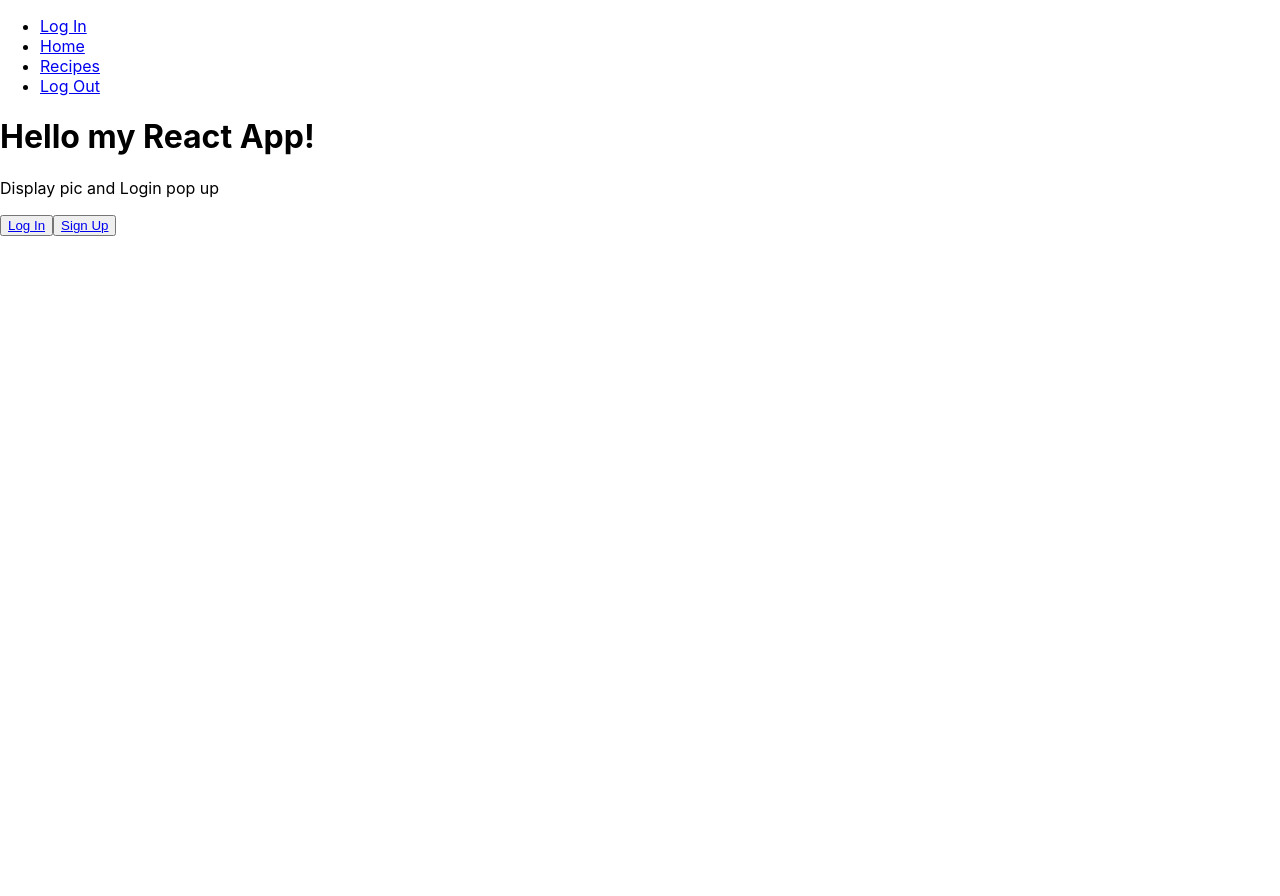
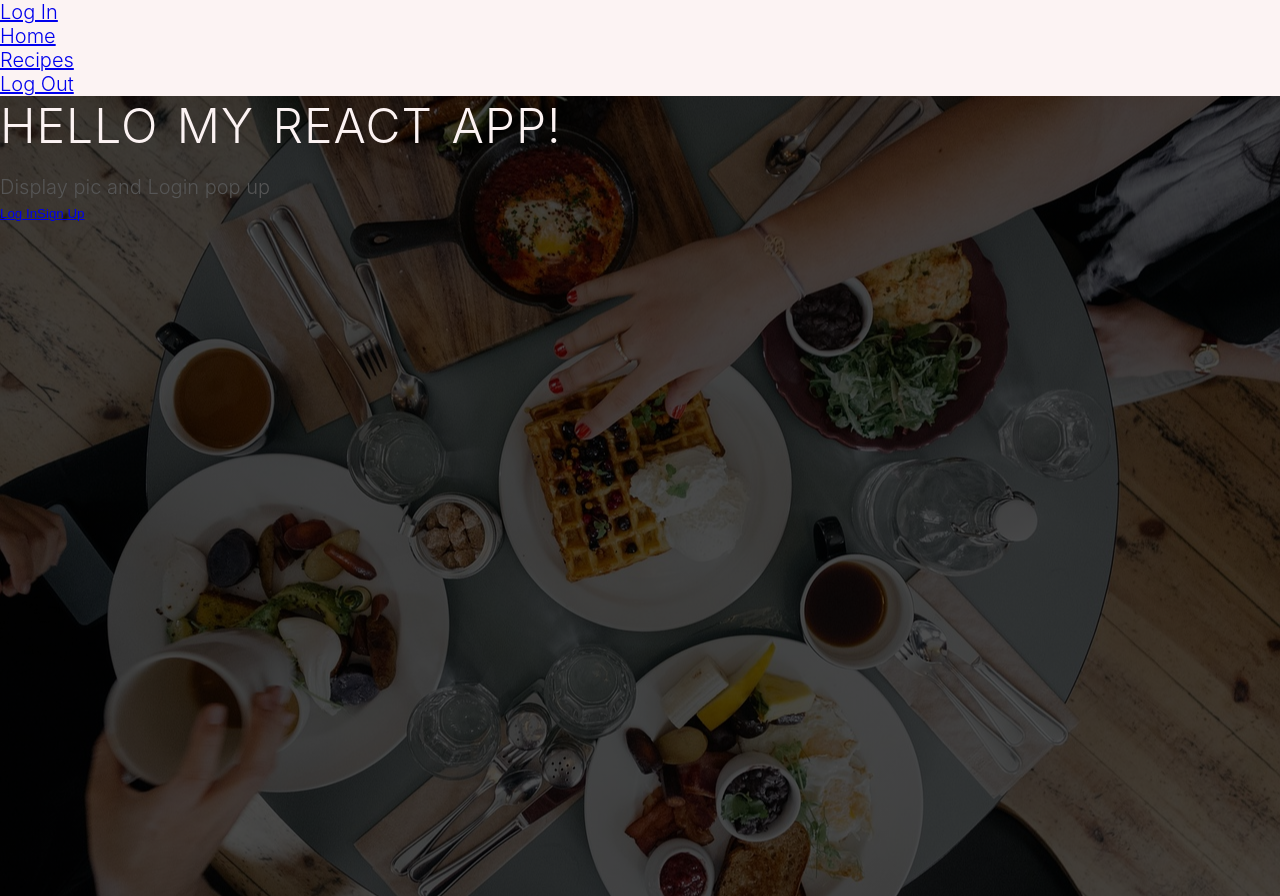
Before and after one commit to yukijina/react-project-recipes-client, a React (Create React App) app: page / in a window 1280 px wide. Before the commit the page ends 800 px from the top, so only its background shows below. Built offline with nearby package versions, Linux system fonts and the light colour scheme; no server answers.

Commit message:
update for basic style and Home Nav components

```diff
--- a/src/App.css
+++ b/src/App.css
@@ -1,22 +1,141 @@
-/* .App {
-  text-align: center;
+/* White color #FCF3F3 */
+/* Green color #2ecc71 */
+
+/*--------------------------------*/
+/*BASIC SETUP*/
+/*--------------------------------*/
+
+* {
+  margin: 0;
+  padding: 0;
+  box-sizing: border-box;
 }
 
-.App-logo {
-  height: 40vmin;
+html,
+body{
+    background-color: #FCF3F3;
+    color: #555;
+    font-weight: 300;
+    font-size: 20px;
+    text-rendering: optimizeLegibility;
+    overflow-x: hidden;
 }
 
-.App-header {
-  background-color: #282c34;
-  min-height: 100vh;
-  display: flex;
-  flex-direction: column;
-  align-items: center;
-  justify-content: center;
-  font-size: calc(10px + 2vmin);
-  color: white;
+/*--------------------------------*/
+/*REUSABLE COMPONENETS*/
+/*--------------------------------*/
+h1,
+h2,
+h3 {
+    font-weight: 300;
+    text-transform: uppercase;
 }
 
-.App-link {
-  color: #09d3ac;
-} */
+h1 {
+    margin-top: 0;
+    margin-bottom: 20px;
+    color: #FCF3F3;
+    font-size: 240%;
+    word-spacing: 4px;
+    letter-spacing: 1px;
+}
+
+
+/*--------------------------------*/
+/*App Component - Home */
+/*--------------------------------*/
+.App {
+  background-image: linear-gradient(rgba(0, 0, 0, 0.7), rgba(0, 0, 0, 0.7)),url(./images/breakfast.jpg);
+  background-size: cover;
+  background-position: center;
+  height: 100vh;
+  background-attachment: fixed;
+}
+
+
+/* NavBar */
+.main-nav {
+  float: right;
+  list-style:none;
+  margin-top: 55px;
+}
+
+.main-nav li {
+  display: inline-block;
+  margin-left: 40px;
+}
+
+.main-nav li a:link,
+.main-nav li a:visited {
+  padding: 8px 0;
+  color: #FCF3F3;
+  text-decoration: none;
+  text-transform: uppercase;
+  font-size: 90%;
+  border-bottom:2px solid transparent;
+  transition: border-bottom 0.2s;
+
+}
+
+.main-nav li a:hover,
+.main-nav li a:active {
+  border-bottom:2px solid #2ecc71;
+}
+
+
+.Home {
+  position: absolute;
+  width: 1140px;
+  top: 50%;
+  left: 50%;
+  transform: translate(-50%, -50%);
+}
+
+/*----BUTTONS-----*/
+button {
+  background: none;
+  border: none;
+}
+
+.btn:link,
+.btn:visited {
+    display: inline-block;
+    padding: 10px 30px;
+    font-weight: 300;
+    font-size: 20px;
+    text-decoration: none;
+    border-radius: 200px;
+    transition: background-color 0.2s, border 0.2s, color 0.2s;
+}
+
+.btn-full:link,
+.btn-full:visited {
+    background-color: #2ecc71;
+    border: 1px solid #2ecc71;
+    color: #FCF3F3;
+    margin-right: 15px;
+}
+
+.btn-ghost:link,
+.btn-ghost:visited {
+    border: 1px solid #2ecc71;
+    color: #2ecc71;
+}
+
+.btn:hover,
+.btn:active,
+input[type=submit]:hover,
+input[type=submit]:active {
+    background-color: #2ecc71;
+}
+
+.btn-full:hover,
+.btn-full:active {
+    border: 1px solid #2ecc71;
+}
+
+.btn-ghost:hover,
+.btn-ghost:active {
+    border: 1px solid #2ecc71;
+    color: #FCF3F3;
+}
```
